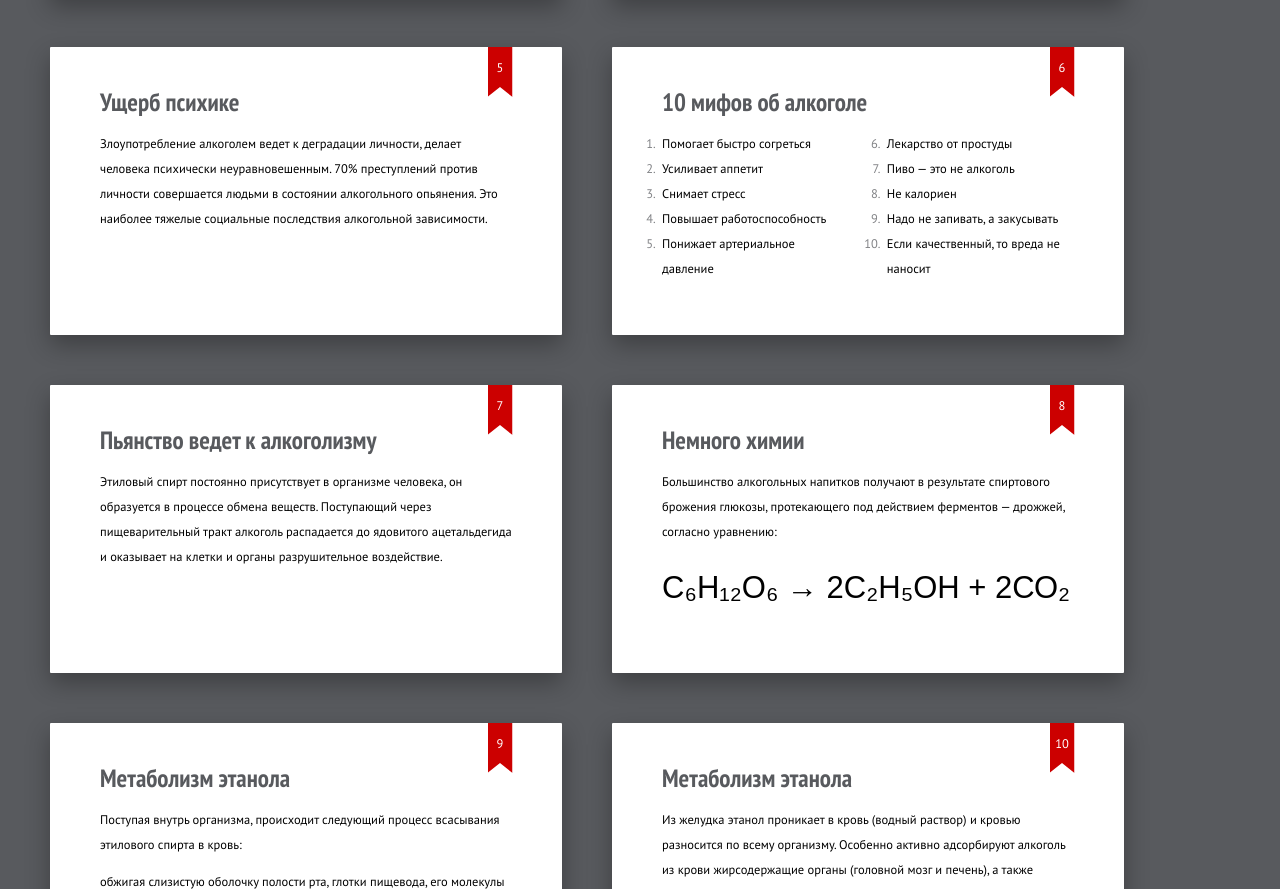
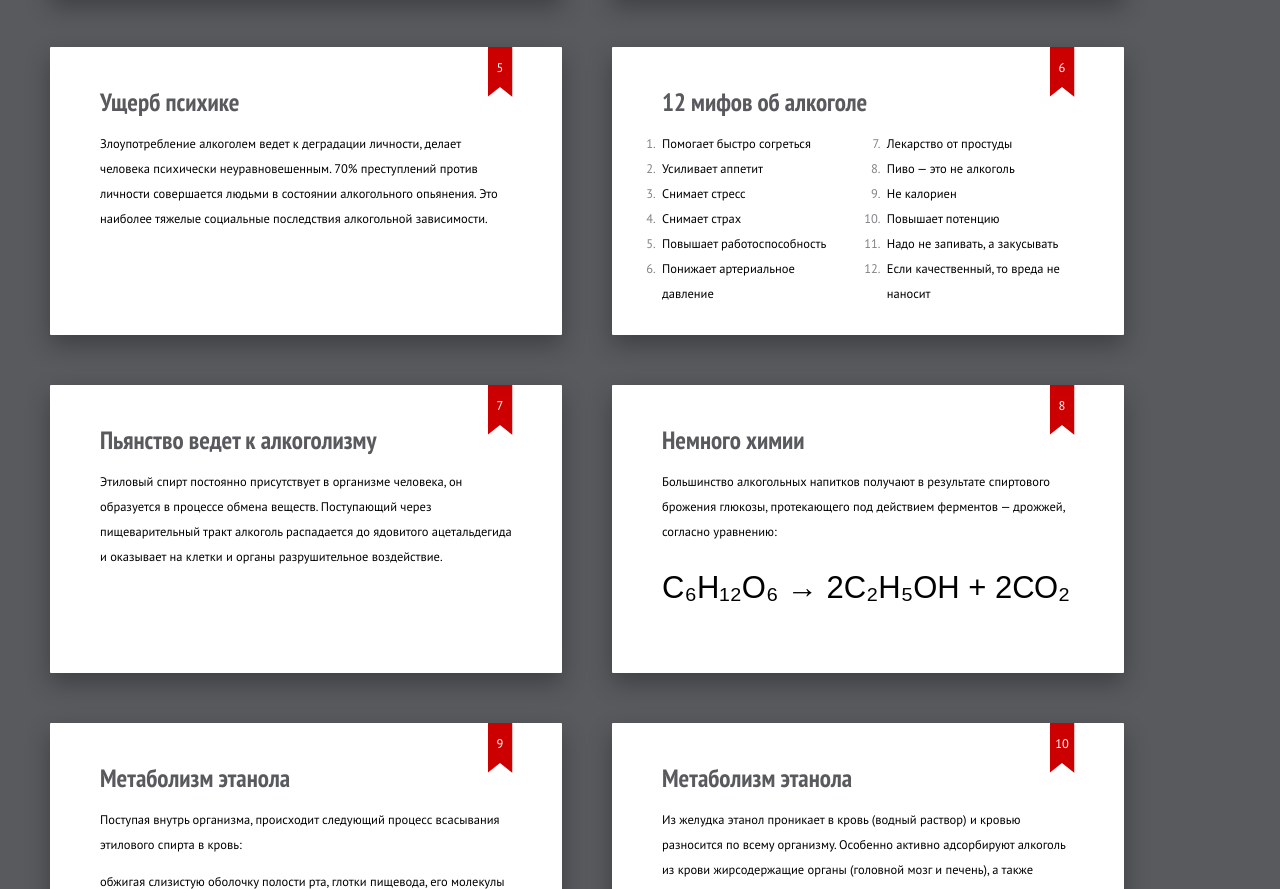
Before and after one commit to a1ip/alcohol, a website: page index.html in a window 1280 px wide. Shown: the part 853-1742 px from the top of the page. Drawn offline with Linux system fonts and the light colour scheme.

Commit message:
Update index.html

```diff
--- a/index.html
+++ b/index.html
@@ -77,19 +77,21 @@
             алкогольной зависимости.</p>
     </section>
     <section class="slide">
-        <h2>10 мифов об алкоголе</h2>
+        <h2>12 мифов об алкоголе</h2>
         <div class="columns two">
             <ol><li>Помогает быстро согреться</li>
                 <li class="next">Усиливает аппетит</li>
                 <li class="next">Cнимает стресс</li>
+                <li class="next">Cнимает страх</li>
                 <li class="next">Повышает работоспособность</li>
                 <li class="next">Понижает артериальное давление</li>
             </ol>
-            <ol start="6"><li class="next"  value="6">Лекарство от простуды</li>
-                <li class="next"  value="7">Пиво — это не алкоголь</li>
-                <li class="next"  value="8">Не калориен</li>
-                <li class="next"  value="9">Надо не запивать, а закусывать</li>
-                <li class="next"  value="10">Если качественный, то вреда не наносит</li>
+            <ol start="7"><li class="next"  value="7">Лекарство от простуды</li>
+                <li class="next"  value="8">Пиво — это не алкоголь</li>
+                <li class="next"  value="9">Не калориен</li>
+                <li class="next"  value="10">Повышает потенцию</li>
+                <li class="next"  value="11">Надо не запивать, а закусывать</li>
+                <li class="next"  value="12">Если качественный, то вреда не наносит</li>
             </ol>
         </div>
     </section>
```
